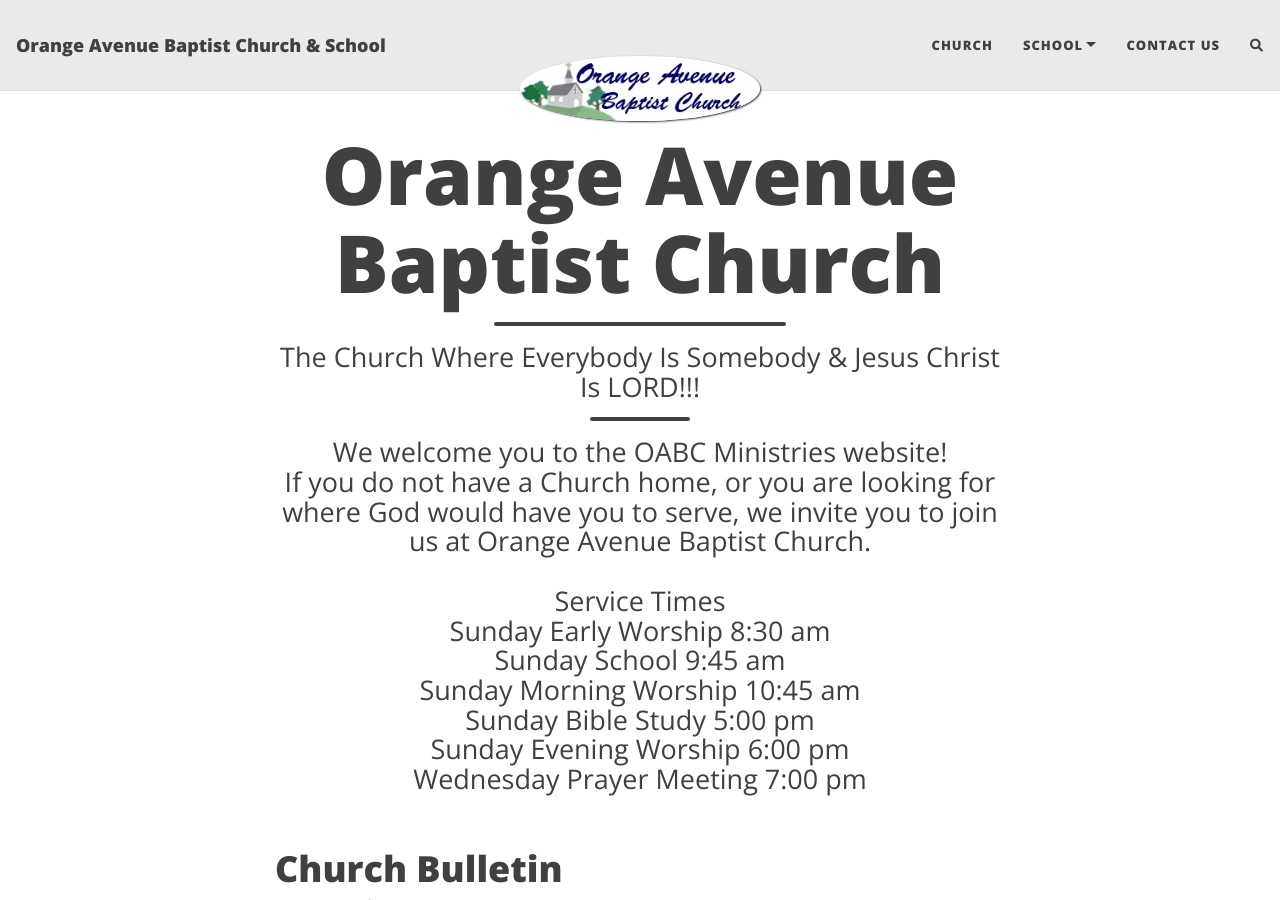
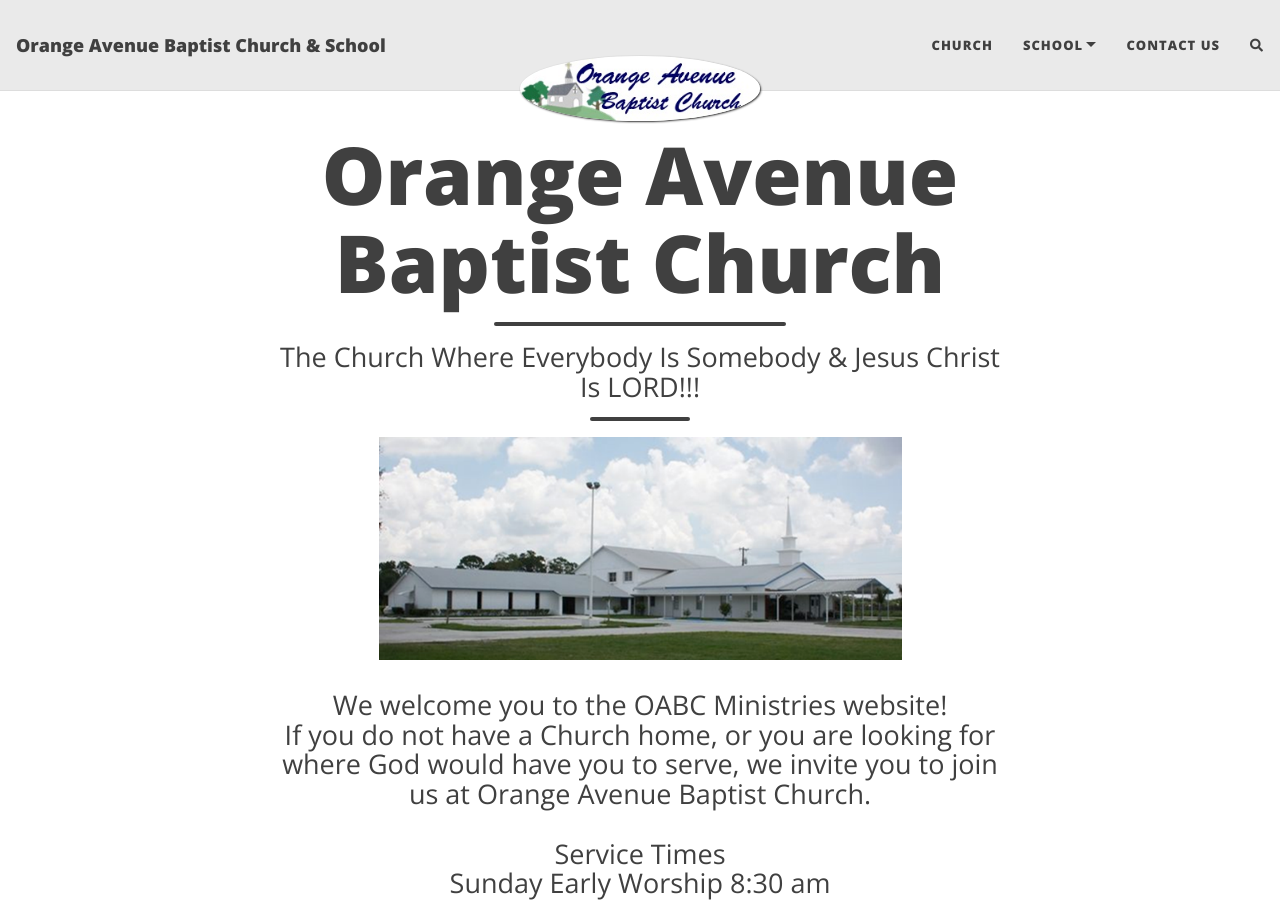
Before and after one commit to techdouttech/oabc-website, a Jekyll site: the page built from index.html, in a window 1280 px wide and 900 px high. Built offline with Jekyll 4.4.1, drawn with Linux system fonts in a browser that asks for light colours; nearby versions of some CDN libraries; the list of posts is cut into pages by our own code; comment, search, counter and statistics services are not loaded.

Commit message:
Property Photo Added to Homepage

```diff
--- a/index.html
+++ b/index.html
@@ -2,5 +2,5 @@
 layout: home
 title: Orange Avenue Baptist Church
 subtitle: The Church Where Everybody Is Somebody & Jesus Christ Is LORD!!!
-body: We welcome you to the OABC Ministries website!<br />If you do not have a Church home, or you are looking for where God would have you to serve, we invite you to join us at Orange Avenue Baptist Church.<br /><br /><b>Service Times</b><br />Sunday Early Worship 8:30 am<br />Sunday School 9:45 am<br />Sunday Morning Worship 10:45 am<br />Sunday Bible Study 5:00 pm <br />Sunday Evening Worship 6:00 pm<br />Wednesday Prayer Meeting 7:00 pm <br />
+body: <img src="/assets/img/OABC-Property.png"><br /><br />We welcome you to the OABC Ministries website!<br />If you do not have a Church home, or you are looking for where God would have you to serve, we invite you to join us at Orange Avenue Baptist Church.<br /><br /><b>Service Times</b><br />Sunday Early Worship 8:30 am<br />Sunday School 9:45 am<br />Sunday Morning Worship 10:45 am<br />Sunday Bible Study 5:00 pm <br />Sunday Evening Worship 6:00 pm<br />Wednesday Prayer Meeting 7:00 pm <br />
 ---
```
Also changed, not shown: assets/img/OABC-Property.png (added).
